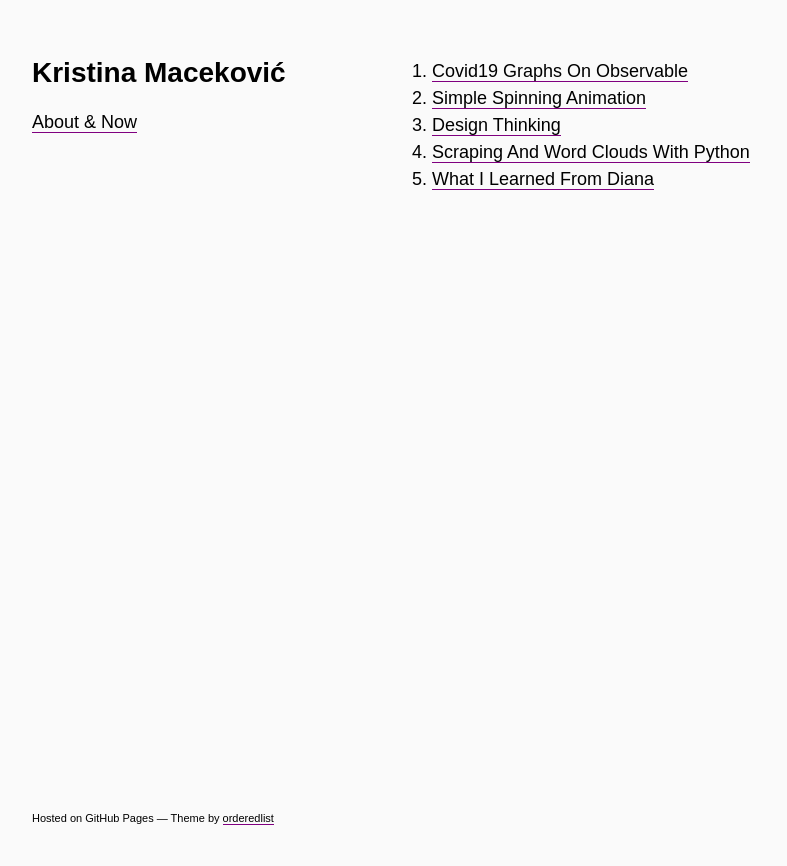
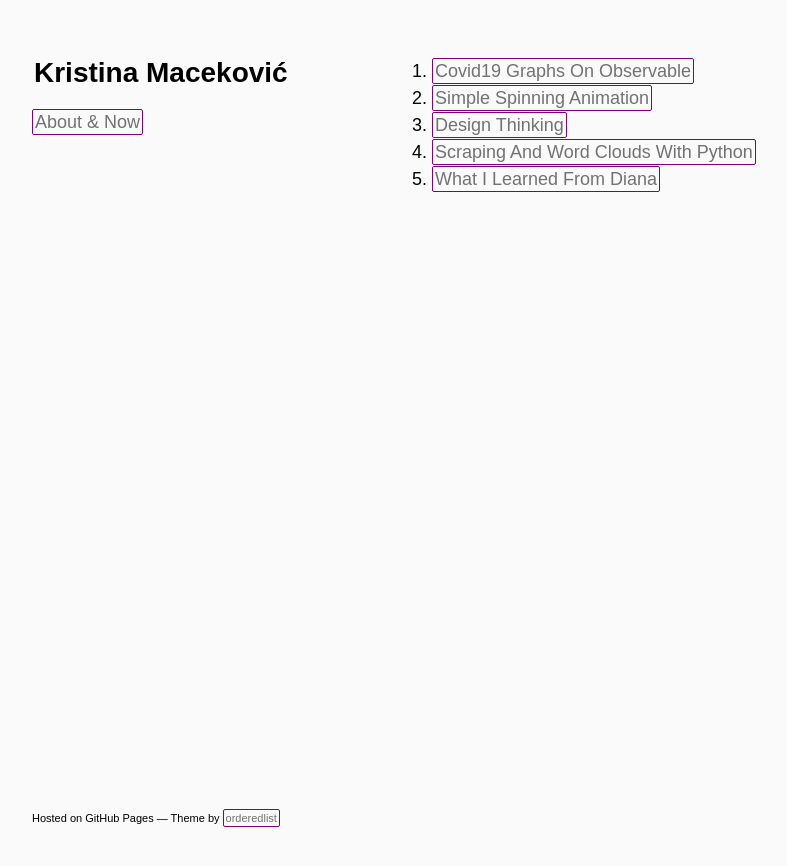
Before and after one commit to kristinamacekovic/new-web, a Jekyll site: the page built from index.md, in a window 1280 px wide. Shown: the top 866 px of the page, without its empty margins (178-965 px from the left). Built offline with Jekyll 4.4.1, drawn with Linux system fonts in a browser that asks for light colours.

Commit message:
Update link style

```diff
--- a/assets/css/style.scss
+++ b/assets/css/style.scss
@@ -14,8 +14,10 @@ a,
 a:before,
 a:after {
   text-decoration: none;
-  border-bottom: 1px solid purple;
-  color: black;
+  padding: 2px 2px;
+  border: 1px solid purple;
+  border-radius: 2px;
+  color: #727272;
 }
 
 a:hover {
```
